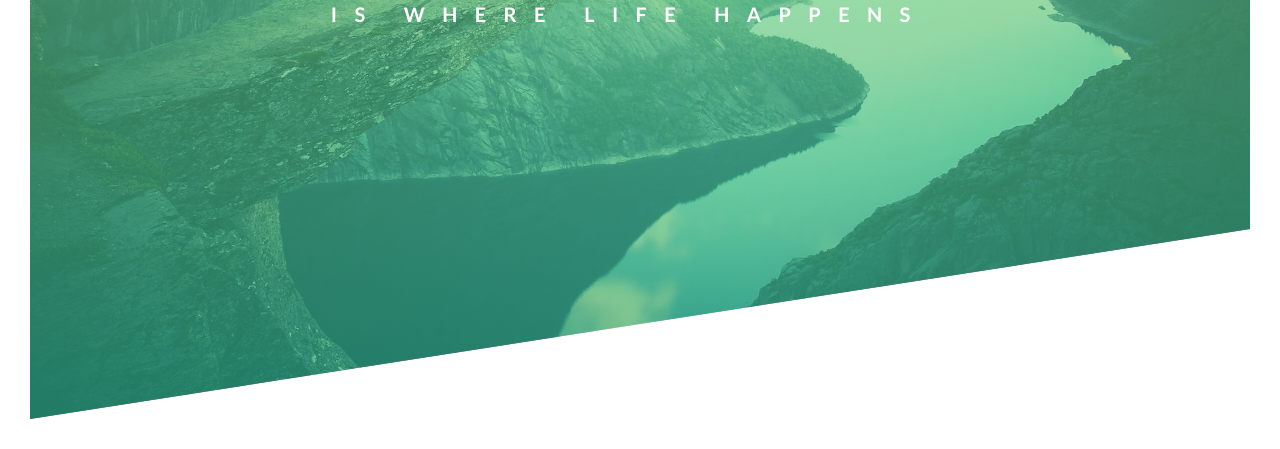
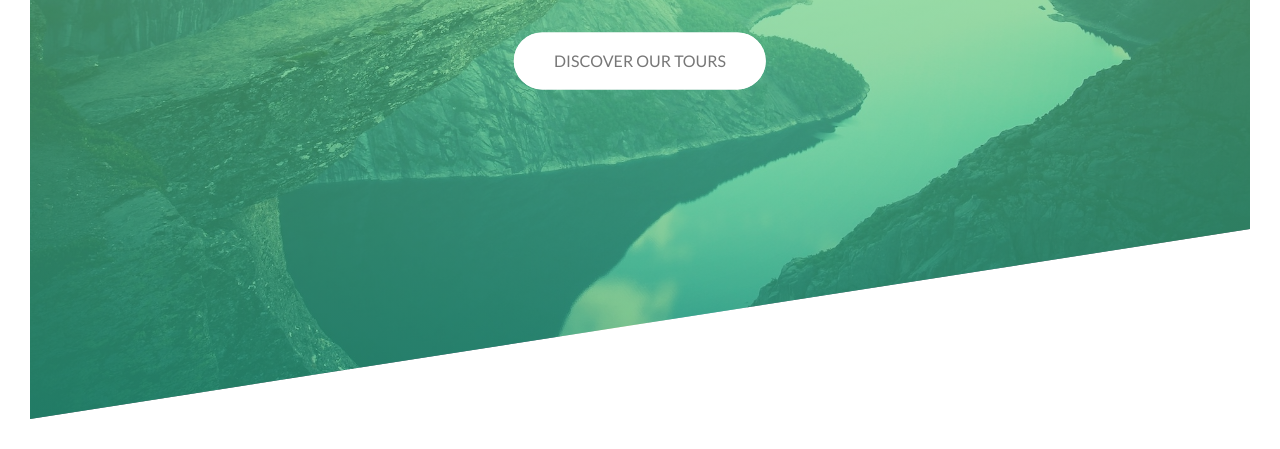
Before and after one commit to TagorPetrosian/Natours, a plain HTML site: page index.html in a window 1280 px wide. Shown: the part 371-820 px from the top of the page. Drawn offline with Linux system fonts and the light colour scheme.

Commit message:
Added animated button

```diff
--- a/css/style.css
+++ b/css/style.css
@@ -42,10 +42,6 @@ body {
   height: 35px;
 }
 
-.logo:hover {
-  animation: moveInRight 1s ease-out;
-}
-
 .text-box {
   position: absolute;
   /* The positioning is relative to the parent element */
@@ -53,12 +49,14 @@ body {
   left: 50%;
   /* The positioning is relative to the element itself */
   transform: translate(-50%, -50%);
+  text-align: center;
 }
 
 .heading-primary {
   color: #fff;
   text-transform: uppercase;
   backface-visibility: hidden;
+  margin-bottom: 60px;
 }
 
 .heading-primary-main {
@@ -113,3 +111,69 @@ body {
     transform: translate(0);
   }
 }
+
+@keyframes moveInBottom {
+  0% {
+    opacity: 0;
+    transform: translateY(30px);
+  }
+
+  100% {
+    opacity: 1;
+    transform: translate(0);
+  }
+}
+
+.btn:link,
+.btn:visited {
+  text-transform: uppercase;
+  text-decoration: none;
+  padding: 15px 40px;
+  display: inline-block;
+  border-radius: 100px;
+  transition: all 0.2s;
+  position: relative;
+}
+
+.btn:hover {
+  transform: translateY(-3px);
+  box-shadow: 0 10px 20px rgba(0, 0, 0, 0.2);
+}
+
+.btn::after {
+  content: "";
+  display: inline-block;
+  height: 100%;
+  width: 100%;
+  border-radius: 100px;
+  position: absolute;
+  top: 0;
+  left: 0;
+  z-index: -1;
+  transition: all 0.4s;
+}
+
+.btn:hover::after {
+  transform: scaleX(1.4) scaleY(1.6);
+  opacity: 0;
+}
+
+.btn-white::after {
+  background-color: #fff;
+}
+
+.btn:active {
+  transform: translateY(-1px);
+  box-shadow: 0 5px 10px rgba(0, 0, 0, 0.2);
+}
+
+.btn-white {
+  background-color: #fff;
+  color: #777;
+}
+
+.btn-animated {
+  animation: moveInBottom 0.5s ease-out 0.75s;
+  /* automatically applies the animation of 0% */
+  animation-fill-mode: backwards;
+}
--- a/index.html
+++ b/index.html
@@ -24,6 +24,8 @@
         <span class="heading-primary-main">outdoors</span>
         <span class="heading-primary-sub">is where life happens</span>
       </h1>
+
+      <a href="#" class="btn btn-white btn-animated">Discover our tours</a>
     </div>
   </header>
 </body>
```
